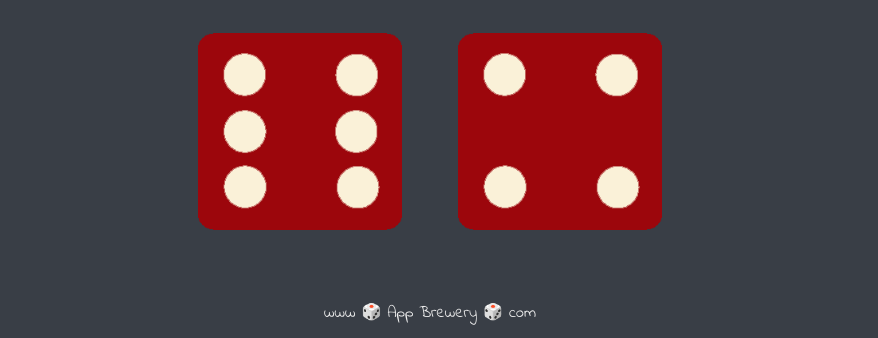
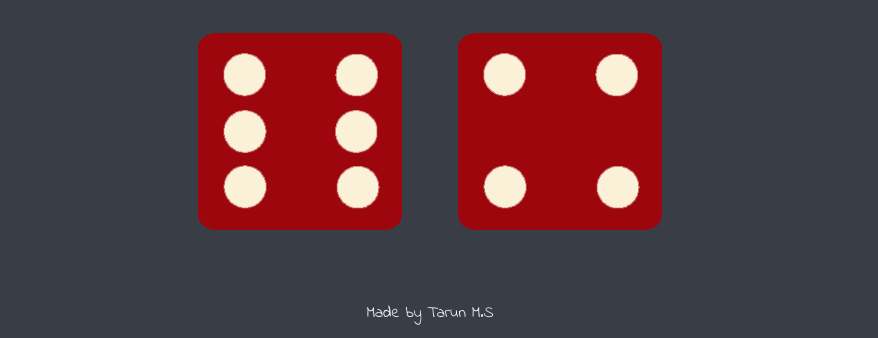
Before and after one commit to MsTarun1903/JavaScript, a plain HTML site: page index.html in a window 1280 px wide. Shown: the part 462-800 px from the top of the page, without its empty margins (210-1088 px from the left). Drawn offline with Linux system fonts and the light colour scheme.

Commit message:
Update index.html

```diff
--- a/index.html
+++ b/index.html
@@ -28,6 +28,6 @@
   </body>
 
   <footer>
-    www 🎲 App Brewery 🎲 com
+    Made by Tarun M.S
   </footer>
 </html>
```
